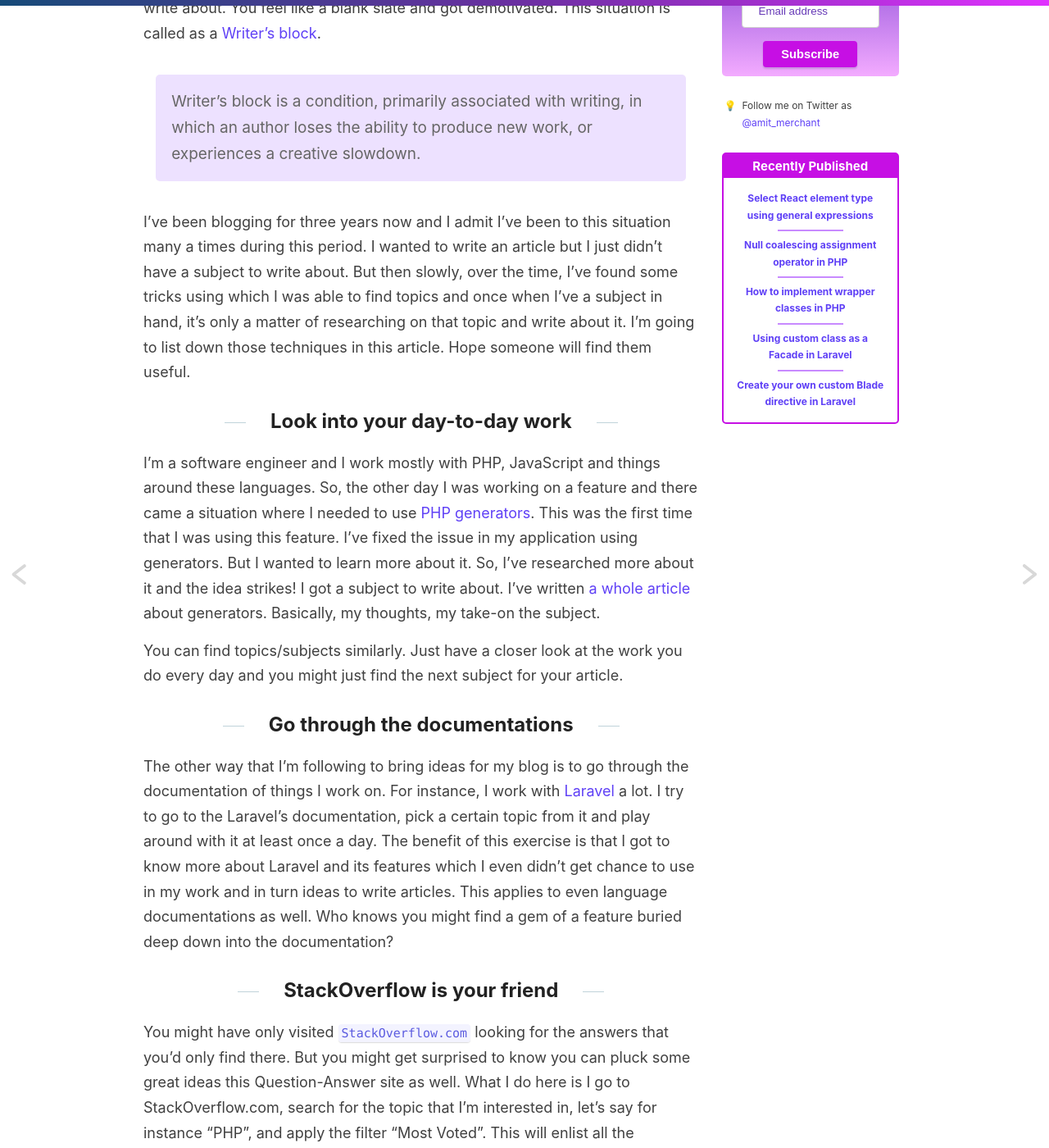
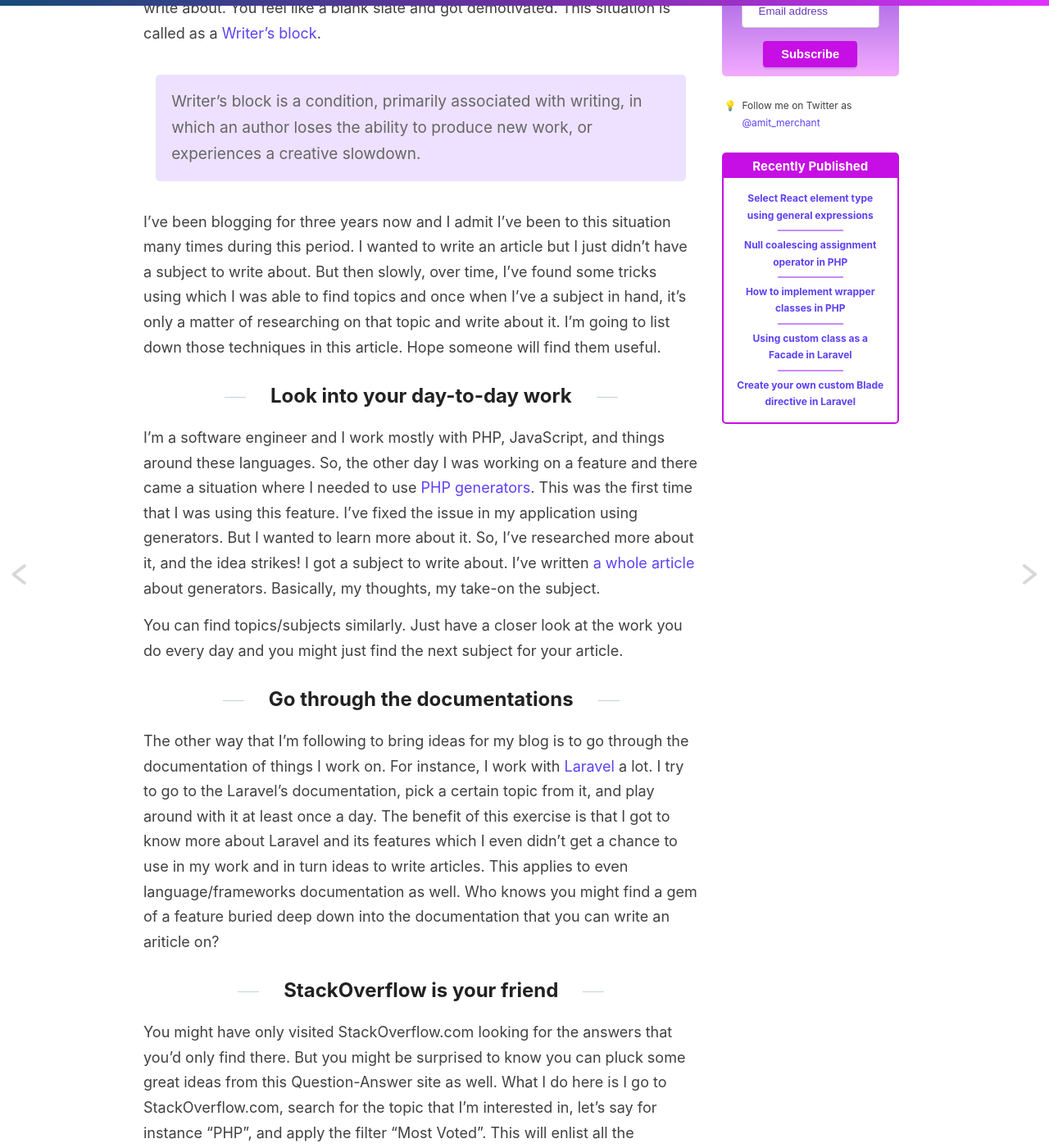
Before and after one commit to varunkumardev/amitmerchant1990.github.io, a Jekyll site: the page built from _posts/2019-9-5-how-to-pick-topics-for-tech-blogging.md, in a window 1280 px wide and 1400 px high, scrolled down 350 px. Shown: the whole window at 82% size. Built offline with Jekyll 4.4.1, drawn with Linux system fonts in a browser that asks for light colours; comment, search, counter and statistics services are not loaded; some of the changed text lies outside the part shown.

Commit message:
improve post.

```diff
--- a/_posts/2019-9-5-how-to-pick-topics-for-tech-blogging.md
+++ b/_posts/2019-9-5-how-to-pick-topics-for-tech-blogging.md
@@ -9,29 +9,29 @@
 
 > Writer's block is a condition, primarily associated with writing, in which an author loses the ability to produce new work, or experiences a creative slowdown.
 
-I've been blogging for three years now and I admit I've been to this situation many a times during this period. I wanted to write an article but I just didn't have a subject to write about. But then slowly, over the time, I've found some tricks using which I was able to find topics and once when I've a subject in hand, it's only a matter of researching on that topic and write about it. I'm going to list down those techniques in this article. Hope someone will find them useful.
+I've been blogging for three years now and I admit I've been to this situation many times during this period. I wanted to write an article but I just didn't have a subject to write about. But then slowly, over time, I've found some tricks using which I was able to find topics and once when I've a subject in hand, it's only a matter of researching on that topic and write about it. I'm going to list down those techniques in this article. Hope someone will find them useful.
 
 ## Look into your day-to-day work
 
-I'm a software engineer and I work mostly with PHP, JavaScript and things around these languages. So, the other day I was working on a feature and there came a situation where I needed to use [PHP generators](https://www.php.net/manual/en/language.generators.syntax.php). This was the first time that I was using this feature. I've fixed the issue in my application using generators. But I wanted to learn more about it. So, I've researched more about it and the idea strikes! I got a subject to write about. I've written [a whole article](/deep-dive-into-generators-php/) about generators. Basically, my thoughts, my take-on the subject.
+I'm a software engineer and I work mostly with PHP, JavaScript, and things around these languages. So, the other day I was working on a feature and there came a situation where I needed to use [PHP generators](https://www.php.net/manual/en/language.generators.syntax.php). This was the first time that I was using this feature. I've fixed the issue in my application using generators. But I wanted to learn more about it. So, I've researched more about it, and the idea strikes! I got a subject to write about. I've written [a whole article](/deep-dive-into-generators-php/) about generators. Basically, my thoughts, my take-on the subject.
 
 You can find topics/subjects similarly. Just have a closer look at the work you do every day and you might just find the next subject for your article.
 
 ## Go through the documentations
 
-The other way that I'm following to bring ideas for my blog is to go through the documentation of things I work on. For instance, I work with [Laravel](https://laravel.com) a lot. I try to go to the Laravel's documentation, pick a certain topic from it and play around with it at least once a day. The benefit of this exercise is that I got to know more about Laravel and its features which I even didn't get chance to use in my work and in turn ideas to write articles. This applies to even language documentations as well. Who knows you might find a gem of a feature buried deep down into the documentation?
+The other way that I'm following to bring ideas for my blog is to go through the documentation of things I work on. For instance, I work with [Laravel](https://laravel.com) a lot. I try to go to the Laravel's documentation, pick a certain topic from it, and play around with it at least once a day. The benefit of this exercise is that I got to know more about Laravel and its features which I even didn't get a chance to use in my work and in turn ideas to write articles. This applies to even language/frameworks documentation as well. Who knows you might find a gem of a feature buried deep down into the documentation that you can write an ariticle on?
 
 ## StackOverflow is your friend
 
-You might have only visited `StackOverflow.com` looking for the answers that you'd only find there. But you might get surprised to know you can pluck some great ideas this Question-Answer site as well. What I do here is I go to StackOverflow.com, search for the topic that I'm interested in, let's say for instance "PHP", and apply the filter "Most Voted". This will enlist all the frequently voted questions of all time for that particular topic. For, instance here are few most is what I get when I [search](https://stackoverflow.com/questions/tagged/php) for "php".
+You might have only visited StackOverflow.com looking for the answers that you'd only find there. But you might be surprised to know you can pluck some great ideas from this Question-Answer site as well. What I do here is I go to StackOverflow.com, search for the topic that I'm interested in, let's say for instance "PHP", and apply the filter "Most Voted". This will enlist all the frequently voted questions of all time for that particular topic. For, instance here are a few that I get when I [search](https://stackoverflow.com/questions/tagged/php) for the keyword "php".
 
 ![](/images/stackoverflow_php.png)
 
-As you can see, there are some really great questions from which you can pick one for your next article and give your take on.
+As you can see, there are some great questions from which you can pick one for your next article and give your take on.
 
 ## Follow other developers' blogs
 
-Finally, there's this formula. _If you want to produce more, consume more_. This fits perfectly with blogging as well. The more you read about other people's articles who writes in your niche, the more you'll get to know about the technologies around you, latest trends and what not? And in turn, you'll find some inspiration to write new articles for your blog.
+Finally, there's this formula. _If you want to produce more, consume more_. This fits perfectly with blogging as well. The more you read about other people's articles who writes in your niche, the more you'll get to know about the technologies around you, the latest trends, and what not? And in turn, you'll find some inspiration to write new articles for your blog.
 
 > If you want to produce more, consume more.
 
```
